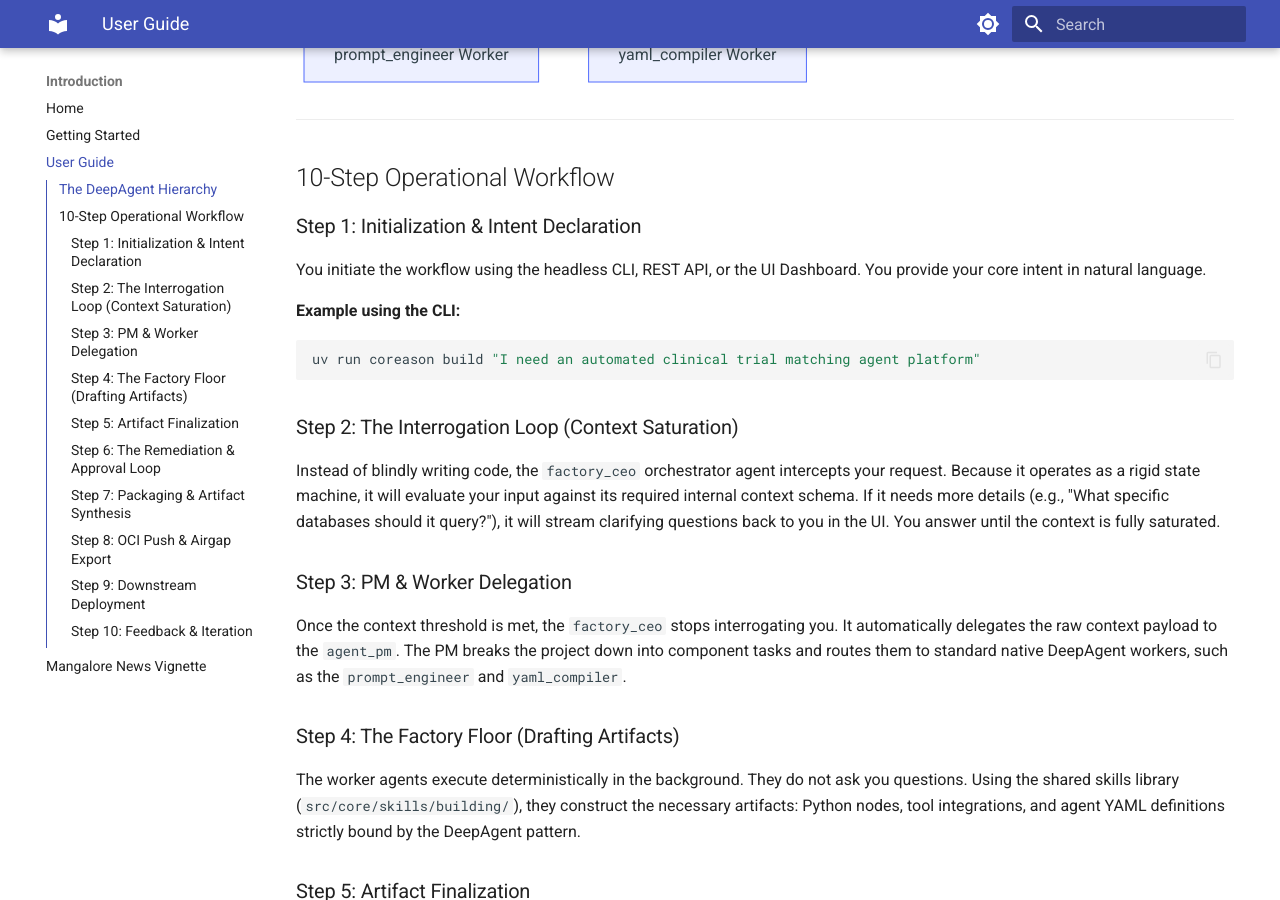
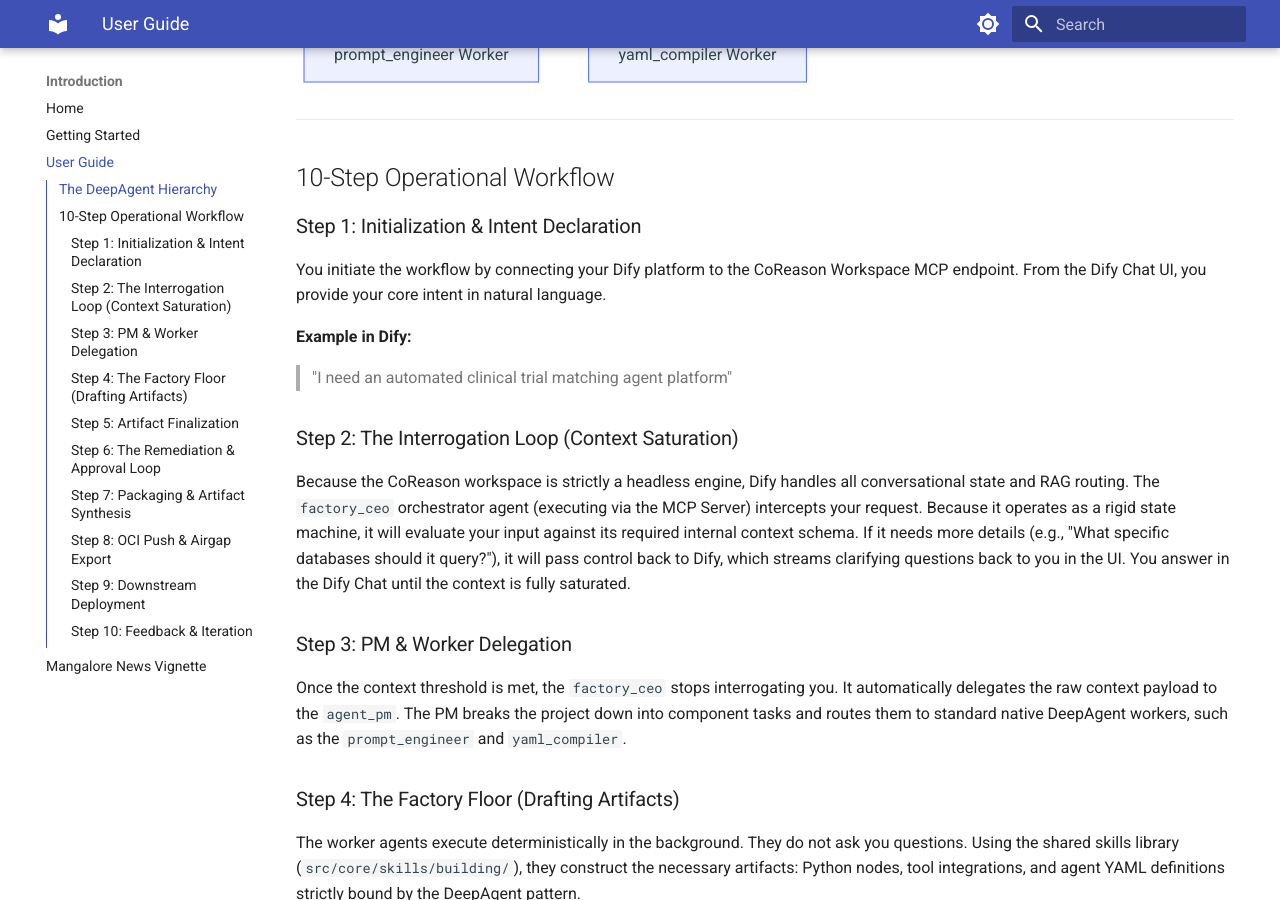
Before and after one commit to CoReason-AI/coreason-workspace-env, an MkDocs documentation site: the page built from docs/user_guide.md, in a window 1280 px wide and 900 px high, scrolled down 876 px. Built offline with MkDocs 1.6.1 and Material for MkDocs 9.7.7, drawn with Linux system fonts in a browser that asks for light colours; some of the changed text lies outside the part shown.

Commit message:
docs: rewrite documentation for headless dify architecture and deepagents 0.6.12

````diff
--- a/docs/user_guide.md
+++ b/docs/user_guide.md
@@ -21,15 +21,13 @@ flowchart TD
 ## 10-Step Operational Workflow
 
 ### Step 1: Initialization & Intent Declaration
-You initiate the workflow using the headless CLI, REST API, or the UI Dashboard. You provide your core intent in natural language.
+You initiate the workflow by connecting your Dify platform to the CoReason Workspace MCP endpoint. From the Dify Chat UI, you provide your core intent in natural language.
 
-**Example using the CLI:**
-```bash
-uv run coreason build "I need an automated clinical trial matching agent platform"
-```
+**Example in Dify:**
+> "I need an automated clinical trial matching agent platform"
 
 ### Step 2: The Interrogation Loop (Context Saturation)
-Instead of blindly writing code, the `factory_ceo` orchestrator agent intercepts your request. Because it operates as a rigid state machine, it will evaluate your input against its required internal context schema. If it needs more details (e.g., "What specific databases should it query?"), it will stream clarifying questions back to you in the UI. You answer until the context is fully saturated.
+Because the CoReason workspace is strictly a headless engine, Dify handles all conversational state and RAG routing. The `factory_ceo` orchestrator agent (executing via the MCP Server) intercepts your request. Because it operates as a rigid state machine, it will evaluate your input against its required internal context schema. If it needs more details (e.g., "What specific databases should it query?"), it will pass control back to Dify, which streams clarifying questions back to you in the UI. You answer in the Dify Chat until the context is fully saturated.
 
 ### Step 3: PM & Worker Delegation
 Once the context threshold is met, the `factory_ceo` stops interrogating you. It automatically delegates the raw context payload to the `agent_pm`. The PM breaks the project down into component tasks and routes them to standard native DeepAgent workers, such as the `prompt_engineer` and `yaml_compiler`.
@@ -58,4 +56,4 @@ uv run coreason push-project <project_id> ghcr.io/my-org/trial-agent:v1.0.0
 You switch hats from "Creator" to "Operator". You pull your newly compiled agent platform onto your target server, unzip it, and run `uv run coreason dev` (or deploy via Docker). Your custom agents are now alive and exposing their own MCP/REST endpoints!
 
 ### Step 10: Feedback & Iteration
-As you test your deployed agents, you will discover new features you want or edge cases you missed. You simply open a new session in the CoReason Workspace Environment, point it at your deployed project, and converse with the `factory_ceo` to ingest the new requirements and spin the factory floor back up for version 2.0.
+As you test your deployed agents, you will discover new features you want or edge cases you missed. You simply open a new Chat session in Dify, point it at your deployed project, and converse with the `factory_ceo` to ingest the new requirements and spin the factory floor back up for version 2.0.
````
Also changed, not shown: docs/core_architecture.md (+4 -1 lines), docs/developer_guide.md (+5 -4 lines), docs/getting_started.md (+7 -2 lines), docs/interaction_surfaces.md (+4 -4 lines).
